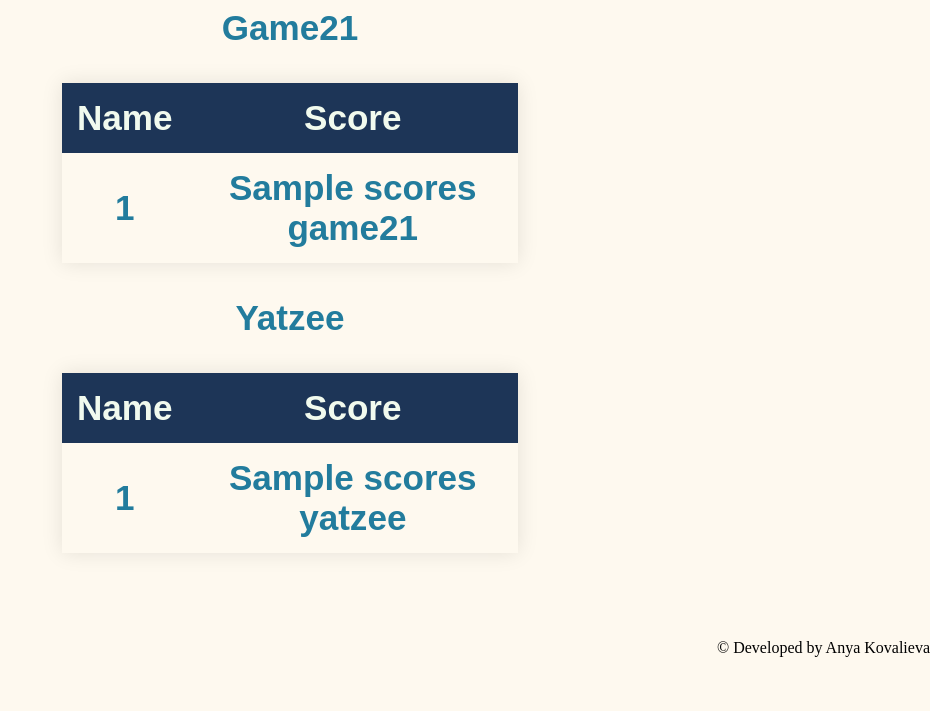
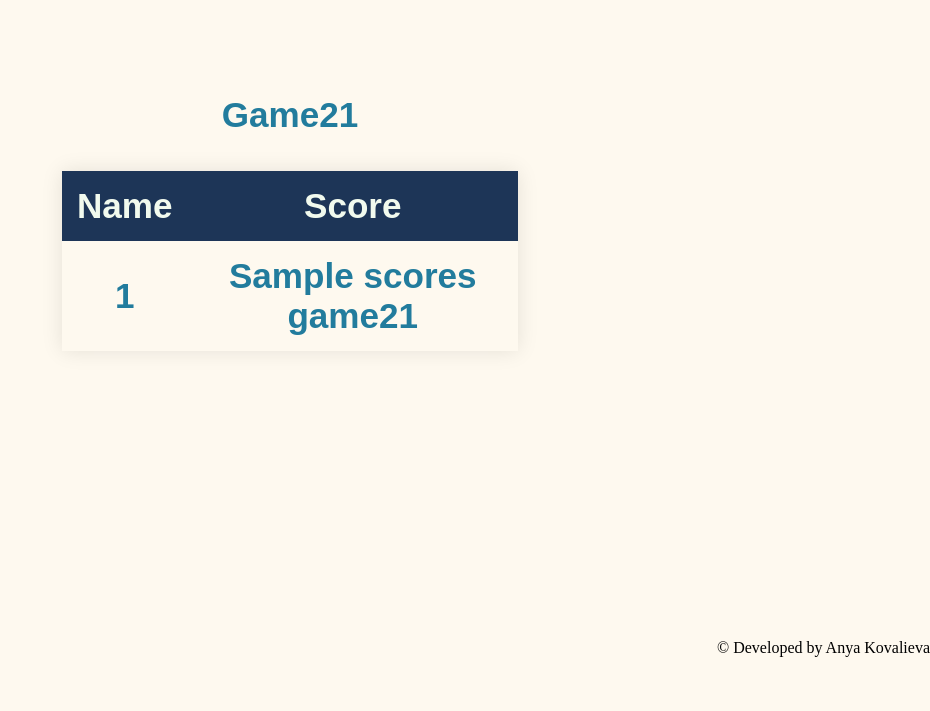
Before and after one commit to Elmittil/mvc-proj, a Symfony app: template templates/scores.html.twig in a window 1280 px wide. Shown: the part 200-911 px from the top of the page, without its empty margins (350-1280 px from the left). Run offline with Twig, Linux system fonts and the light colour scheme; the template is opened without the code that fills it: most values are stand-ins (such as "Sample title", 1, 10 or a date in 2020); some libraries are stand-ins or nearby versions.

Commit message:
cleaned up yatzee scores

```diff
--- a/templates/scores.html.twig
+++ b/templates/scores.html.twig
@@ -17,21 +17,6 @@
             {% endfor %}
         </table>
     </div>
-    <div class="game-score">
-        <h3>Yatzee<h3>
-        <table class="rounds">
-            <tr>
-                <th>Name</th>
-                <th>Score</th>
-            </tr>
-            {% for score in scoresYatzee %}
-                <tr>
-                    <td>{{ score.0 }}</td>
-                    <td>{{ score.1 }}</td>
-                </tr>
-            {% endfor %}
-        </table>
-    </div>
 </div>
 
 {% endblock %}
```
